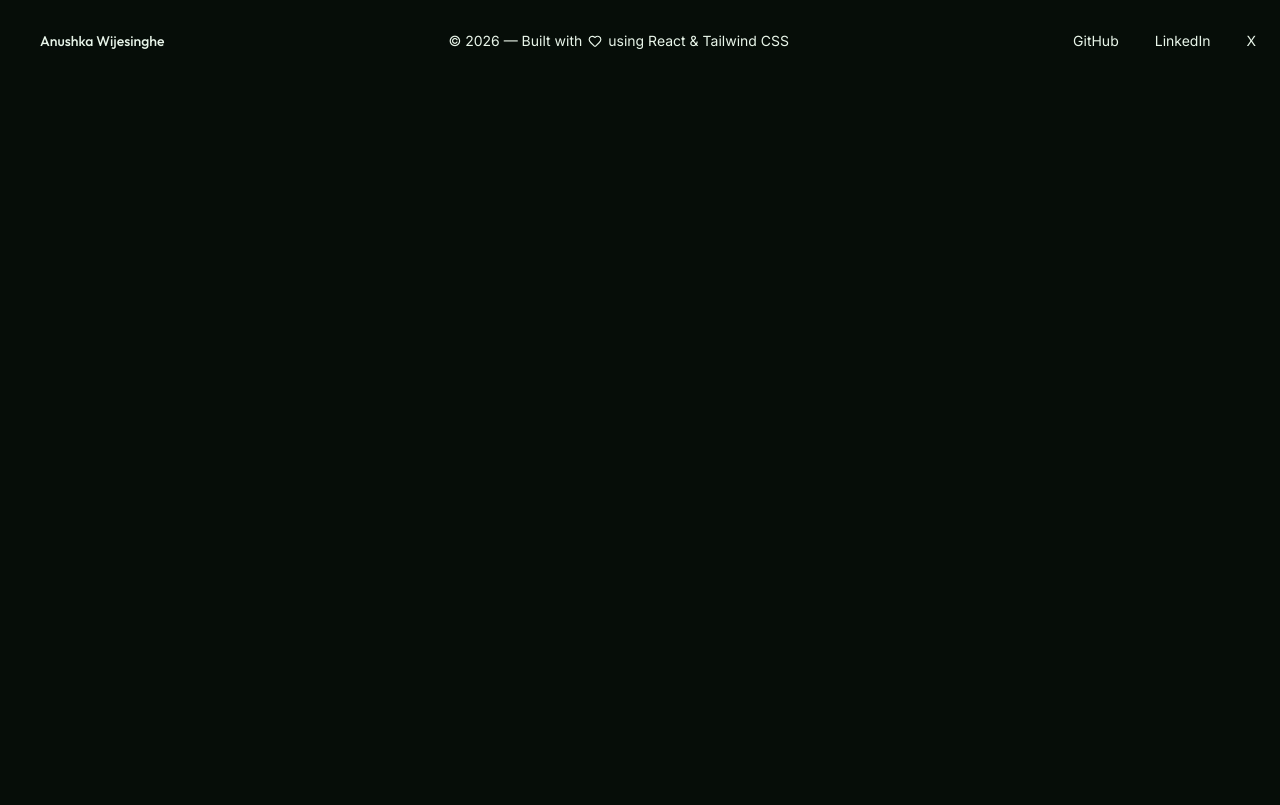
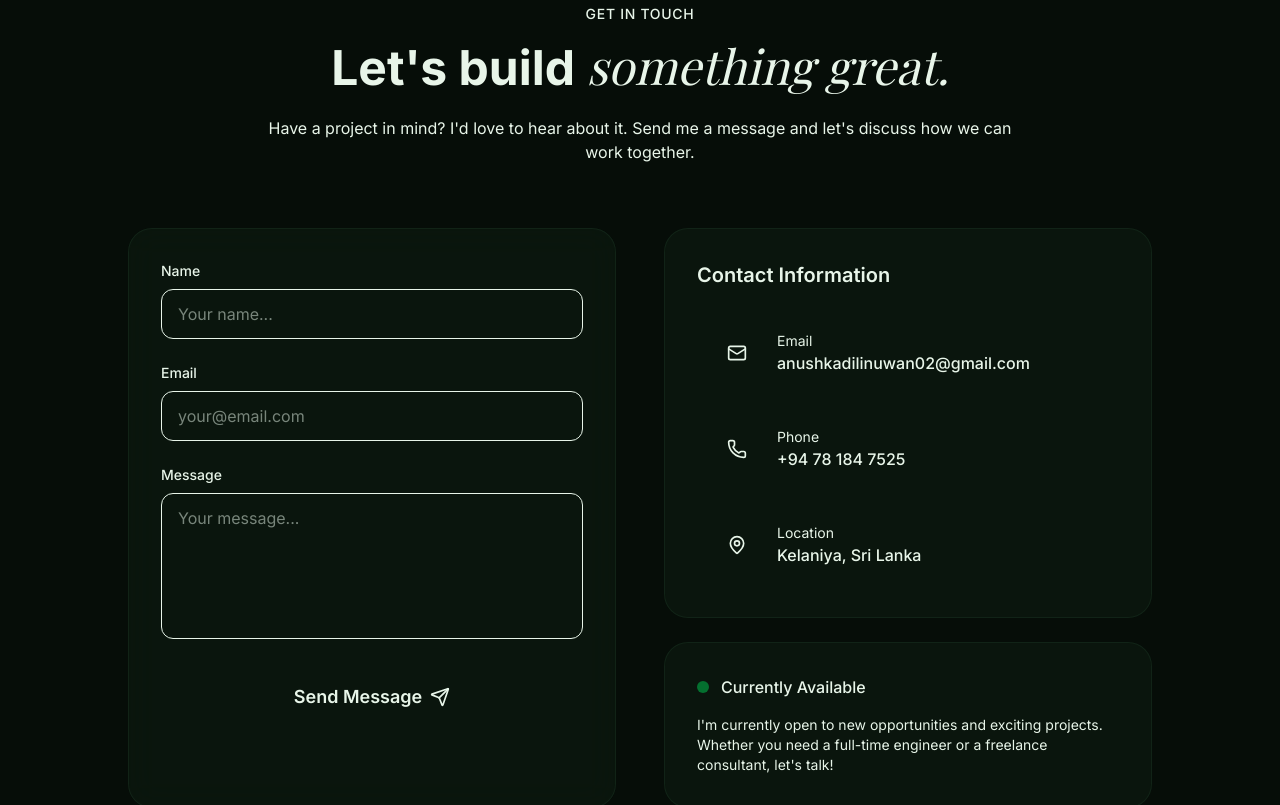
Before and after one commit to WijAnushka02/Anushka_Portfolio, a React (Vite) app: page / in a window 1280 px wide. Shown: the part 6640-7445 px from the top of the page. Before the commit the page ends 6723 px from the top, so only its background shows below. Built offline with nearby package versions, Linux system fonts and the light colour scheme; a web font is replaced by a local one.

Commit message:
add contact section

```diff
--- a/package.json
+++ b/package.json
@@ -10,6 +10,7 @@
     "preview": "vite preview"
   },
   "dependencies": {
+    "@emailjs/browser": "^4.4.1",
     "@tailwindcss/vite": "^4.2.2",
     "lucide-react": "^1.8.0",
     "react": "^19.2.4",
--- a/src/sections/Contact.jsx
+++ b/src/sections/Contact.jsx
@@ -1,3 +1,255 @@
+import {
+  Mail,
+  Phone,
+  MapPin,
+  Send,
+  CheckCircle,
+  AlertCircle,
+} from "lucide-react";
+import { Button } from "@/components/Button";
+import { useState } from "react";
+import emailjs from "@emailjs/browser";
+
+const contactInfo = [
+  {
+    icon: Mail,
+    label: "Email",
+    value: "anushkadilinuwan02@gmail.com",
+    href: "mailto:anushkadilinuwan02@gmail.com",
+  },
+  {
+    icon: Phone,
+    label: "Phone",
+    value: "+94 78 184 7525",
+    href: "tel:+94781847525",
+  },
+  {
+    icon: MapPin,
+    label: "Location",
+    value: "Kelaniya, Sri Lanka",
+    href: "https://maps.app.goo.gl/HAmZobKt2BkiFfNZ9",
+  },
+];
+
 export const Contact = () => {
-    return <section id="contact"></section>;
+  const [formData, setFormData] = useState({
+    name: "",
+    email: "",
+    message: "",
+  });
+  const [isLoading, setIsLoading] = useState(false);
+  const [submitStatus, setSubmitStatus] = useState({
+    type: null, // 'success' or 'error'
+    message: "",
+  });
+
+  const handleSubmit = async (e) => {
+    e.preventDefault();
+
+    setIsLoading(true);
+    setSubmitStatus({ type: null, message: "" });
+    try {
+      const serviceId = import.meta.env.VITE_EMAILJS_SERVICE_ID;
+      const templateId = import.meta.env.VITE_EMAILJS_TEMPLATE_ID;
+      const publicKey = import.meta.env.VITE_EMAILJS_PUBLIC_KEY;
+
+      if (!serviceId || !templateId || !publicKey) {
+        throw new Error(
+          "EmailJS configuration is missing. Please check your environment variables."
+        );
+      }
+
+      await emailjs.send(
+        serviceId,
+        templateId,
+        {
+          name: formData.name,
+          email: formData.email,
+          message: formData.message,
+        },
+        publicKey
+      );
+
+      setSubmitStatus({
+        type: "success",
+        message: "Message sent successfully! I'll get back to you soon.",
+      });
+      setFormData({ name: "", email: "", message: "" });
+    } catch (err) {
+      console.error("EmailJS error:", err);
+      setSubmitStatus({
+        type: "error",
+        message:
+          err.text || "Failed to send message. Please try again later.",
+      });
+    } finally {
+      setIsLoading(false);
+    }
+  };
+  return (
+    <section id="contact" className="py-32 relative overflow-hidden">
+      <div className="absolute top-0 left-0 w-full h-full">
+        <div className="absolute top-1/4 left-1/4 w-96 h-96 bg-primary/5 rounded-full blur-3xl" />
+        <div className="absolute bottom-1/4 right-1/4 w-64 h-64 bg-highlight/5 rounded-full blur-3xl" />
+      </div>
+
+      <div className="container mx-auto px-6 relative z-10">
+        {/* Section Header */}
+        <div className="text-center max-w-3xl mx-auto mb-16">
+          <span className="text-secondary-foreground text-sm font-medium tracking-wider uppercase animate-fade-in">
+            Get In Touch
+          </span>
+          <h2 className="text-4xl md:text-5xl font-bold mt-4 mb-6 animate-fade-in animation-delay-100 text-secondary-foreground">
+            Let's build{" "}
+            <span className="font-serif italic font-normal text-foreground">
+              something great.
+            </span>
+          </h2>
+          <p className="text-muted-foreground animate-fade-in animation-delay-200">
+            Have a project in mind? I'd love to hear about it. Send me a message
+            and let's discuss how we can work together.
+          </p>
+        </div>
+
+        <div className="grid lg:grid-cols-2 gap-12 max-w-5xl mx-auto">
+          <div className="glass p-8 rounded-3xl border border-primary/30 animate-fade-in animation-delay-300">
+            <form className="space-y-6" onSubmit={handleSubmit}>
+              <div>
+                <label
+                  htmlFor="name"
+                  className="block text-sm font-medium mb-2"
+                >
+                  Name
+                </label>
+                <input
+                  id="name"
+                  type="text"
+                  required
+                  placeholder="Your name..."
+                  value={formData.name}
+                  onChange={(e) =>
+                    setFormData({ ...formData, name: e.target.value })
+                  }
+                  className="w-full px-4 py-3 bg-surface rounded-xl border border-border focus:border-primary focus:ring-1 focus:ring-primary outline-none transition-all"
+                />
+              </div>
+
+              <div>
+                <label
+                  htmlFor="email"
+                  type="email"
+                  className="block text-sm font-medium mb-2"
+                >
+                  Email
+                </label>
+                <input
+                  required
+                  placeholder="your@email.com"
+                  value={formData.email}
+                  onChange={(e) =>
+                    setFormData({ ...formData, email: e.target.value })
+                  }
+                  className="w-full px-4 py-3 bg-surface rounded-xl border border-border focus:border-primary focus:ring-1 focus:ring-primary outline-none transition-all"
+                />
+              </div>
+
+              <div>
+                <label
+                  htmlFor="message"
+                  className="block text-sm font-medium mb-2"
+                >
+                  Message
+                </label>
+                <textarea
+                  rows={5}
+                  required
+                  value={formData.message}
+                  onChange={(e) =>
+                    setFormData({ ...formData, message: e.target.value })
+                  }
+                  placeholder="Your message..."
+                  className="w-full px-4 py-3 bg-surface rounded-xl border border-border focus:border-primary focus:ring-1 focus:ring-primary outline-none transition-all resize-none"
+                />
+              </div>
+
+              <Button
+                className="w-full"
+                type="submit"
+                size="lg"
+                disabled={isLoading}
+              >
+                {isLoading ? (
+                  <>Sending...</>
+                ) : (
+                  <>
+                    Send Message
+                    <Send className="w-5 h-5" />
+                  </>
+                )}
+              </Button>
+
+              {submitStatus.type && (
+                <div
+                  className={`flex items-center gap-3
+                     p-4 rounded-xl ${
+                       submitStatus.type === "success"
+                         ? "bg-green-500/10 border border-green-500/20 text-green-400"
+                         : "bg-red-500/10 border border-red-500/20 text-red-400"
+                     }`}
+                >
+                  {submitStatus.type === "success" ? (
+                    <CheckCircle className="w-5 h-5 flex-shrink-0" />
+                  ) : (
+                    <AlertCircle className="w-5 h-5 flex-shrink-0" />
+                  )}
+                  <p className="text-sm">{submitStatus.message}</p>
+                </div>
+              )}
+            </form>
+          </div>
+
+          {/* Contact Info */}
+          <div className="space-y-6 animate-fade-in animation-delay-400">
+            <div className="glass rounded-3xl p-8">
+              <h3 className="text-xl font-semibold mb-6">
+                Contact Information
+              </h3>
+              <div className="space-y-4">
+                {contactInfo.map((item, i) => (
+                  <a
+                    key={i}
+                    href={item.href}
+                    className="flex items-center gap-4 p-4 rounded-xl hover:bg-surface transition-colors group"
+                  >
+                    <div className="w-12 h-12 rounded-xl bg-primary/10 flex items-center justify-center group-hover:bg-primary/20 transition-colors">
+                      <item.icon className="w-5 h-5 text-primary" />
+                    </div>
+                    <div>
+                      <div className="text-sm text-muted-foreground">
+                        {item.label}
+                      </div>
+                      <div className="font-medium">{item.value}</div>
+                    </div>
+                  </a>
+                ))}
+              </div>
+            </div>
+
+            {/* Availability Card */}
+            <div className="glass rounded-3xl p-8 border border-primary/30">
+              <div className="flex items-center gap-3 mb-4">
+                <span className="w-3 h-3 bg-green-500 rounded-full animate-pulse" />
+                <span className="font-medium">Currently Available</span>
+              </div>
+              <p className="text-muted-foreground text-sm">
+                I'm currently open to new opportunities and exciting projects.
+                Whether you need a full-time engineer or a freelance consultant,
+                let's talk!
+              </p>
+            </div>
+          </div>
+        </div>
+      </div>
+    </section>
+  );
 };
--- a/src/sections/Testimonials.jsx
+++ b/src/sections/Testimonials.jsx
@@ -80,7 +80,7 @@
             Kind words from{" "}
             <span
               className="font-serif italic
-            font-normal text-white"
+            font-normal text-foreground"
             >
               amazing people.
             </span>
```
Also changed, not shown: 1 other file (tests, documents, lock files or other folders).
